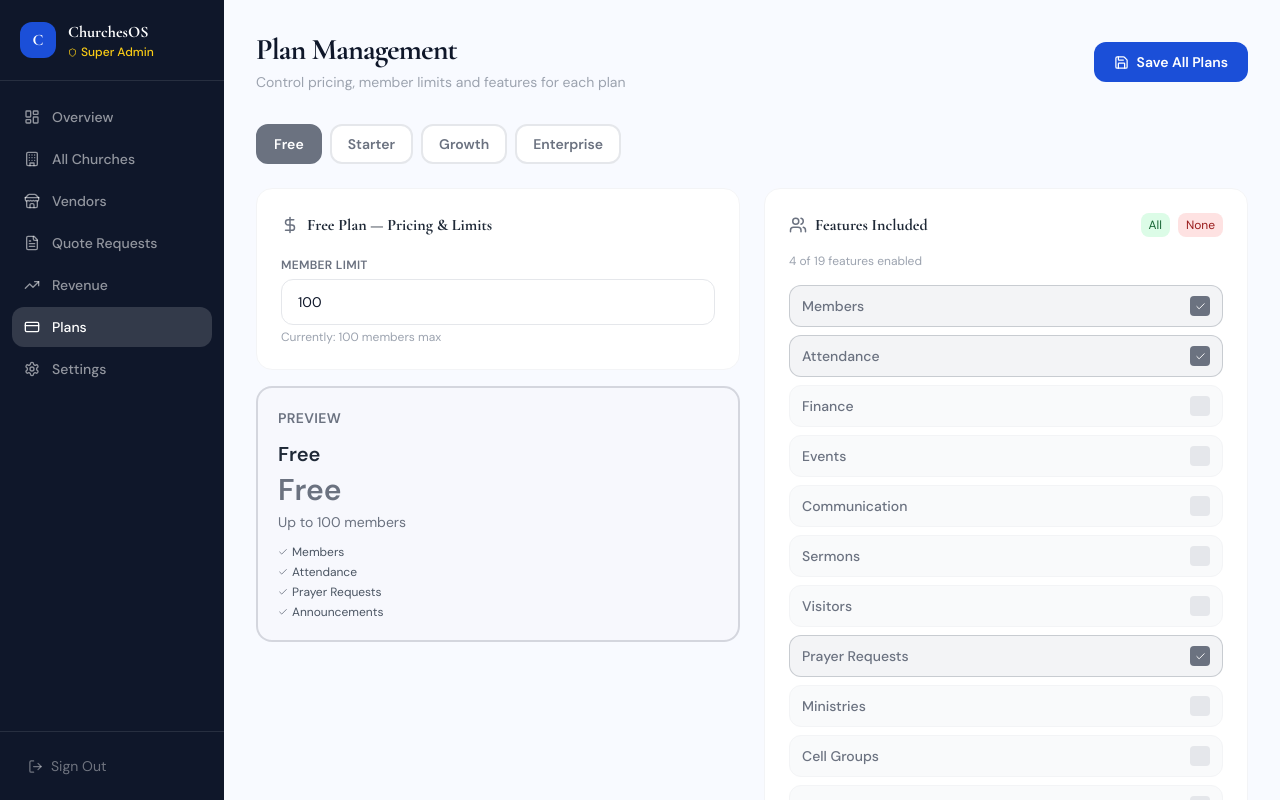
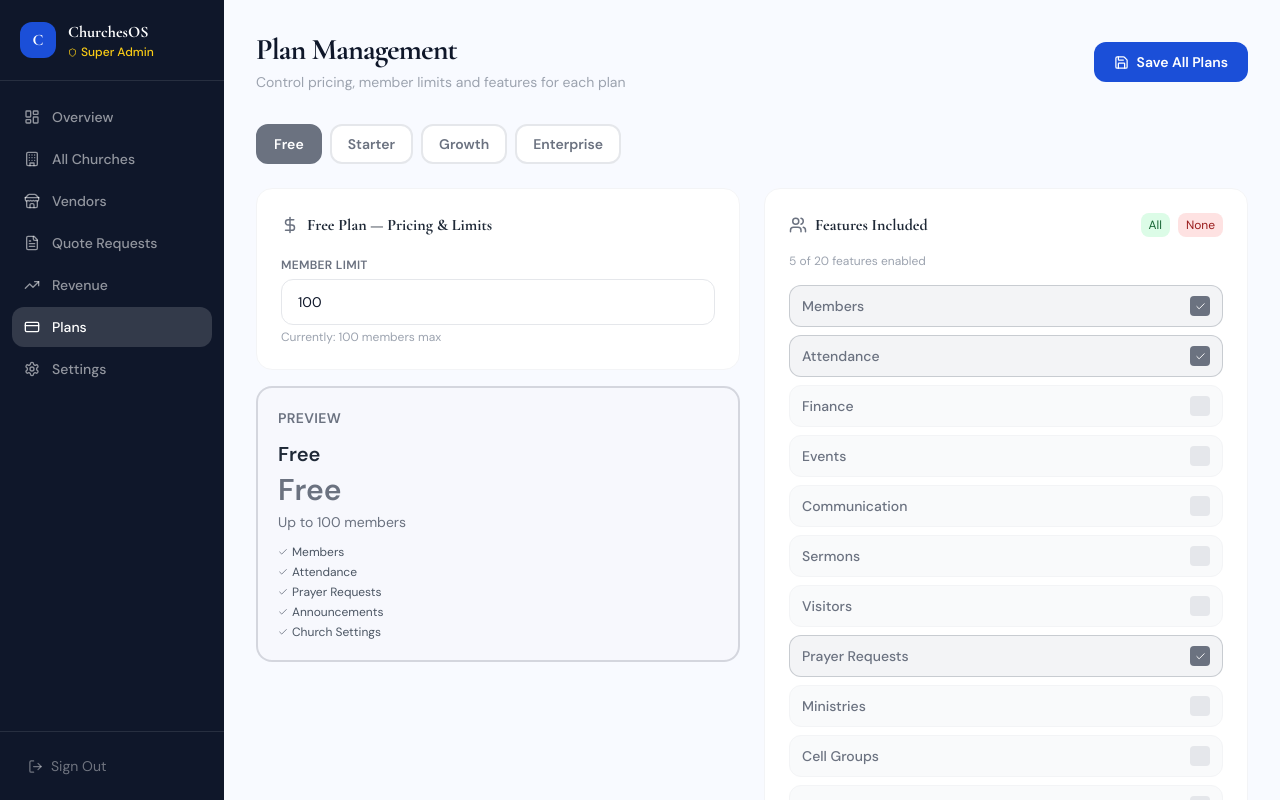
Before and after one commit to memes-ace/churchesOS, a React (Vite) app in the folder frontend/: page /super-admin/plans in a window 1280 px wide. Built offline with nearby package versions, Linux system fonts and the light colour scheme; no server answers.

Commit message:
Add Church Settings to all plans - Super Admin controls it from Plans page

```diff
--- a/frontend/src/pages/PlansPage.jsx
+++ b/frontend/src/pages/PlansPage.jsx
@@ -6,7 +6,7 @@ const ALL_FEATURES = [
   'Members', 'Attendance', 'Finance', 'Events', 'Communication',
   'Sermons', 'Visitors', 'Prayer Requests', 'Ministries', 'Cell Groups',
   'Counselling', 'Announcements', 'Volunteers', 'Marketplace',
-  'Song Library', 'Equipment', 'Purchases', 'Reports', 'Roles & Access'
+  'Song Library', 'Equipment', 'Purchases', 'Reports', 'Roles & Access', 'Church Settings'
 ]
 
 const SETTINGS_KEY = 'cos_platform_settings'
@@ -19,10 +19,10 @@ const loadSettings = () => {
 }
 
 const defaultPlans = {
-  free:       { label: 'Free',       price: 0,     memberLimit: 100,   color: '#6B7280', bg: '#F3F4F6', features: ['Members', 'Attendance', 'Prayer Requests', 'Announcements'] },
-  starter:    { label: 'Starter',    price: 1800,  memberLimit: 500,   color: '#1B4FD8', bg: '#EEF2FF', features: ['Members', 'Attendance', 'Finance', 'Events', 'Sermons', 'Visitors', 'Prayer Requests', 'Announcements', 'Communication'] },
-  growth:     { label: 'Growth',     price: 5400,  memberLimit: 2000,  color: '#7C3AED', bg: '#EDE9FE', features: ['Members', 'Attendance', 'Finance', 'Events', 'Communication', 'Sermons', 'Visitors', 'Prayer Requests', 'Ministries', 'Cell Groups', 'Counselling', 'Announcements', 'Volunteers', 'Song Library', 'Reports'] },
-  enterprise: { label: 'Enterprise', price: 10200, memberLimit: 999999, color: '#F59E0B', bg: '#FEF9C3', features: ['Members', 'Attendance', 'Finance', 'Events', 'Communication', 'Sermons', 'Visitors', 'Prayer Requests', 'Ministries', 'Cell Groups', 'Counselling', 'Announcements', 'Volunteers', 'Marketplace', 'Song Library', 'Equipment', 'Purchases', 'Reports', 'Roles & Access'] },
+  free:       { label: 'Free',       price: 0,     memberLimit: 100,   color: '#6B7280', bg: '#F3F4F6', features: ['Members', 'Attendance', 'Prayer Requests', 'Announcements', 'Church Settings'] },
+  starter:    { label: 'Starter',    price: 1800,  memberLimit: 500,   color: '#1B4FD8', bg: '#EEF2FF', features: ['Members', 'Attendance', 'Finance', 'Events', 'Sermons', 'Visitors', 'Prayer Requests', 'Announcements', 'Communication', 'Church Settings'] },
+  growth:     { label: 'Growth',     price: 5400,  memberLimit: 2000,  color: '#7C3AED', bg: '#EDE9FE', features: ['Members', 'Attendance', 'Finance', 'Events', 'Communication', 'Sermons', 'Visitors', 'Prayer Requests', 'Ministries', 'Cell Groups', 'Counselling', 'Announcements', 'Volunteers', 'Song Library', 'Reports', 'Church Settings'] },
+  enterprise: { label: 'Enterprise', price: 10200, memberLimit: 999999, color: '#F59E0B', bg: '#FEF9C3', features: ['Members', 'Attendance', 'Finance', 'Events', 'Communication', 'Sermons', 'Visitors', 'Prayer Requests', 'Ministries', 'Cell Groups', 'Counselling', 'Announcements', 'Volunteers', 'Marketplace', 'Song Library', 'Equipment', 'Purchases', 'Reports', 'Roles & Access', 'Church Settings'] },
 }
 
 export default function PlansPage() {
```
Also changed, not shown: 1 other file (tests, documents, lock files or other folders).
